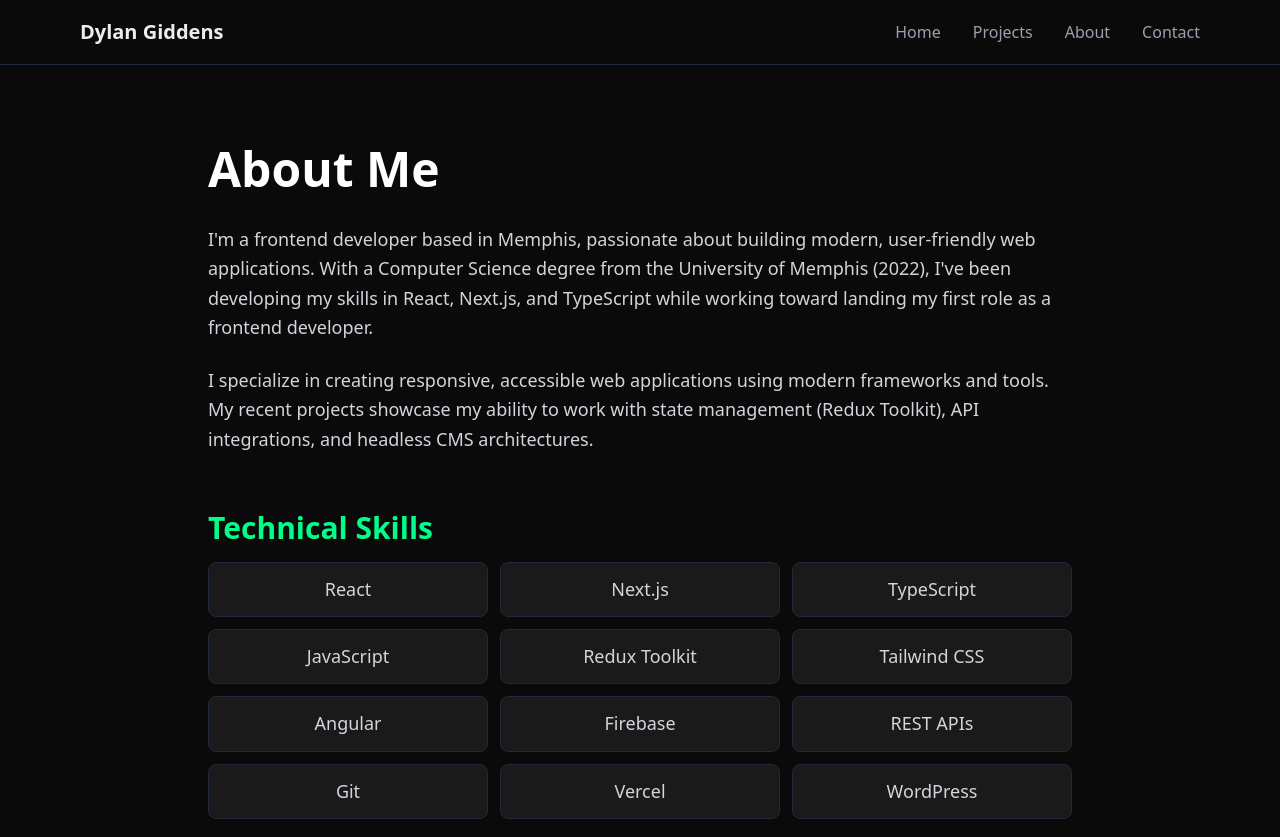
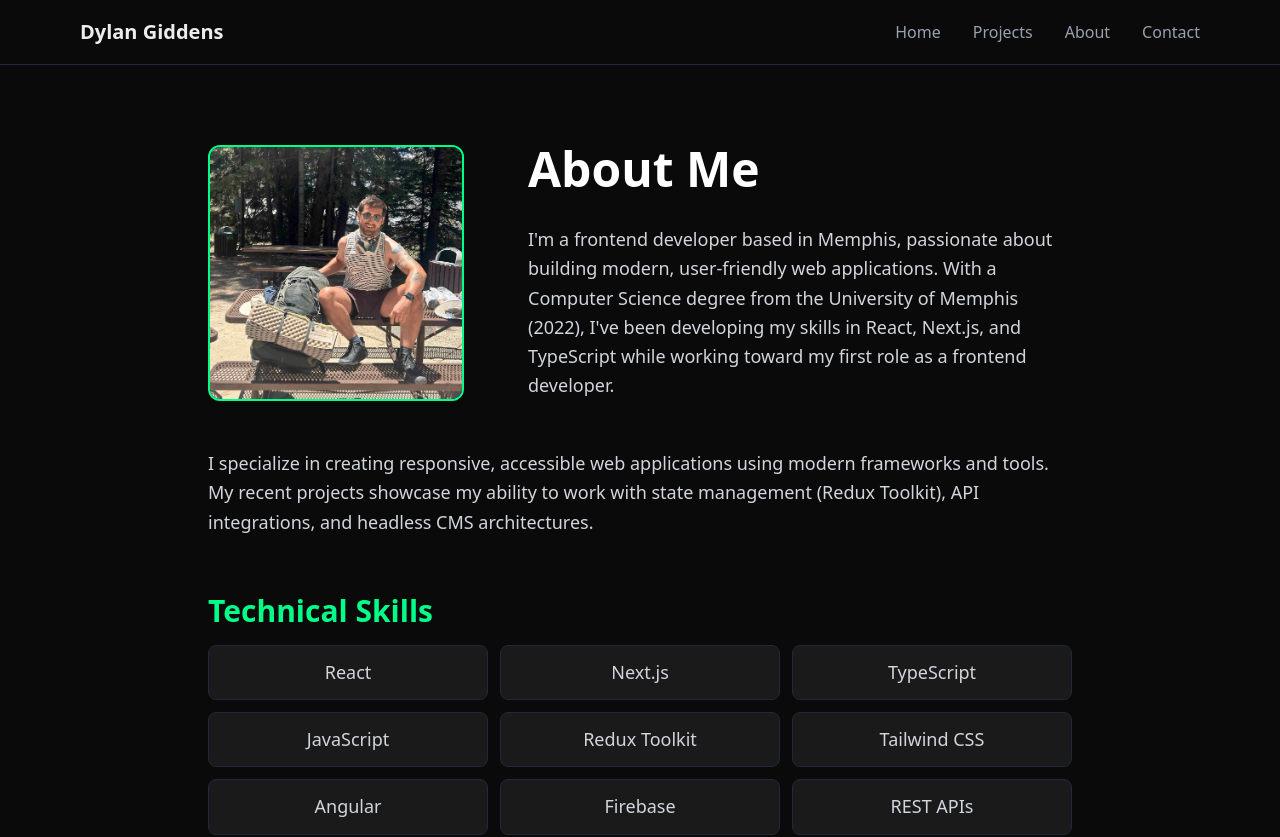
Before and after one commit to katzMotel/portfolio-next, a Next.js app: page /about in a window 1280 px wide. Shown: the top 837 px of the page. Built offline with nearby package versions, Linux system fonts and the light colour scheme.

Commit message:
added profile image to about page

```diff
--- a/app/about/page.tsx
+++ b/app/about/page.tsx
@@ -1,18 +1,35 @@
+import Image from 'next/image';
+
 export default function AboutPage() {
   return (
     <div className="min-h-screen bg-[#0a0a0a] text-white">
       <div className="container mx-auto px-4 py-20 max-w-4xl">
+        <div className="flex flex-col md:flex-row gap-12 mb-12">
+          <div className="md:w-1/3">
+            <div className="relative w-64 h-64 mx-auto md:mx-0">
+              <Image
+                src="/profile.png"
+                alt="Dylan Giddens"
+                fill
+                className="object-cover rounded-xl border-2 border-[#00ff88]"
+                priority
+              />
+            </div>
+          </div>
+
+          <div className="md:w-2/3">
             <h1 className="text-5xl font-bold mb-8">About Me</h1>
-
-          <div className="space-y-6 text-gray-300 text-lg leading-relaxed">
-            <p>
+            <p className="text-gray-300 text-lg leading-relaxed">
               I'm a frontend developer based in Memphis, passionate about building modern,
               user-friendly web applications. With a Computer Science degree from the
               University of Memphis (2022), I've been developing my skills in React,
-              Next.js, and TypeScript while working toward landing my first role as a
+              Next.js, and TypeScript while working toward my first role as a
               frontend developer.
             </p>
+          </div>
+        </div>
 
+        <div className="space-y-6 text-gray-300 text-lg leading-relaxed">
           <p>
             I specialize in creating responsive, accessible web applications using modern
             frameworks and tools. My recent projects showcase my ability to work with
```
Also changed, not shown: public/profile.png (added). Lines whose indentation alone changed are shown as unchanged.
